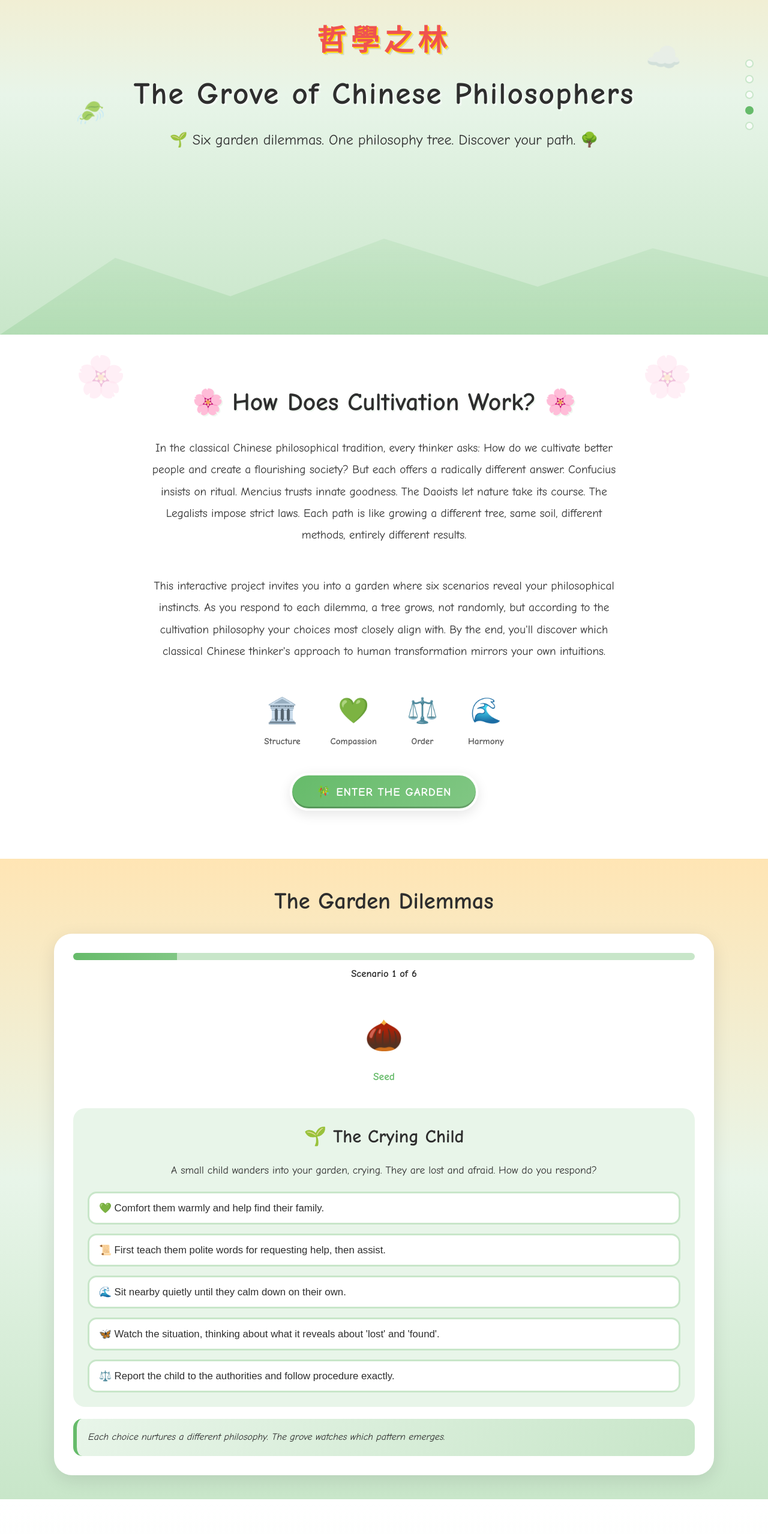
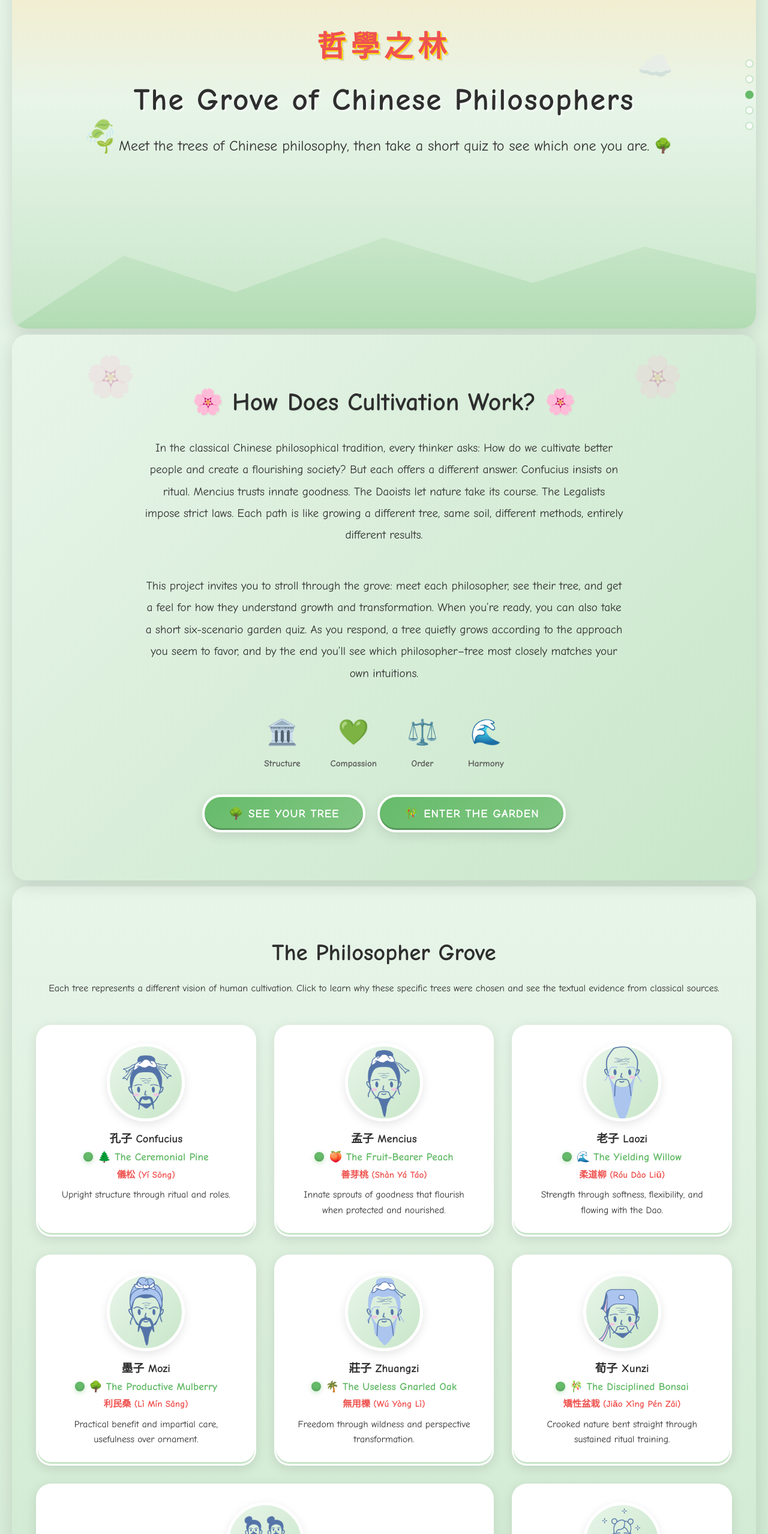
Before and after one commit to LotusNasser1/GENED1090-Final-Project, a plain HTML site: page index.html in a window 1280 px wide. Shown: the part 242-2800 px from the top of the page at 60% size. Drawn offline with Linux system fonts and the light colour scheme.

Commit message:
intro update

```diff
--- a/index.html
+++ b/index.html
@@ -16,7 +16,9 @@
                 <div class="chinese-title">哲學之林</div>
                 <h1 class="title">The Grove of Chinese Philosophers</h1>
             </div>
-            <p class="subtitle">🌱 Six garden dilemmas. One philosophy tree. Discover your path. 🌳</p>
+            <p class="subtitle">
+              🌱 Meet the trees of Chinese philosophy, then take a short quiz to see which one you are. 🌳
+            </p>
         </div>
         <div class="floating-elements">
             <div class="floating-leaf">🍃</div>
@@ -32,9 +34,9 @@
     <nav class="scroll-dots" aria-label="Section navigation">
         <button class="scroll-dot active" data-target="#hero" aria-label="Hero"></button>
         <button class="scroll-dot" data-target="#intro" aria-label="Intro"></button>
+        <button class="scroll-dot" data-target="#grove" aria-label="Grove"></button>
         <button class="scroll-dot" data-target="#quiz" aria-label="Quiz"></button>
         <button class="scroll-dot" data-target="#results" aria-label="Results"></button>
-        <button class="scroll-dot" data-target="#grove" aria-label="Grove"></button>
     </nav>
 
     <!-- Introduction Section -->
@@ -43,16 +45,16 @@
             <h2>🌸 How Does Cultivation Work? 🌸</h2>
             <p class="intro-text">
                 In the classical Chinese philosophical tradition, every thinker asks: How do we cultivate
-                better people and create a flourishing society? But each offers a radically different answer.
+                better people and create a flourishing society? But each offers a different answer.
                 Confucius insists on ritual. Mencius trusts innate goodness. The Daoists let
                 nature take its course. The Legalists impose strict laws. Each path is like growing a different
                 tree, same soil, different methods, entirely different results.
             </p>
             <p class="intro-text">
-                This interactive project invites you into a garden where six scenarios reveal your
-                philosophical instincts. As you respond to each dilemma, a tree grows, not randomly, but according
-                to the cultivation philosophy your choices most closely align with. By the end, you'll discover
-                which classical Chinese thinker's approach to human transformation mirrors your own intuitions.
+                This project invites you to stroll through the grove: meet each philosopher, see their tree, and get a feel for how
+                they understand growth and transformation. When you’re ready, you can also take a short six-scenario garden quiz.
+                As you respond, a tree quietly grows according to the approach you seem to favor, and by the end you’ll see which
+                philosopher–tree most closely matches your own intuitions.
             </p>
             <div class="intro-icons">
                 <div class="intro-icon">🏛️<br><small>Structure</small></div>
@@ -60,81 +62,13 @@
                 <div class="intro-icon">⚖️<br><small>Order</small></div>
                 <div class="intro-icon">🌊<br><small>Harmony</small></div>
             </div>
-            <button class="btn-primary intro-start-btn" onclick="scrollToQuiz()">
-            🎋 Enter the Garden
-        </button>
-        </div>
-    </section>
-
-    <!-- QUIZ / STORY SECTION -->
-    <section id="quiz" class="story-section">
-        <div class="container">
-             <h2 class="quiz-title">The Garden Dilemmas</h2>
-            <div class="story-area">
-                <!-- Progress Indicator -->
-                <div class="story-progress">
-                    <div class="progress-bar">
-                        <div class="progress-fill" id="progress-fill"></div>
-                    </div>
-                    <p class="progress-text">
-                        Scenario <span id="scenario-number">1</span> of <span id="scenario-total">6</span>
-                    </p>
-                </div>
-
-                <!-- Tree Visual (emoji growth) -->
-                <div class="story-tree-container">
-                    <div id="story-tree-display" class="story-tree-display">🌰</div>
-                    <p class="tree-stage-label" id="tree-stage-label">Seed</p>
-                </div>
-
-                <!-- Scenario Content -->
-                <div class="scenario-box">
-                    <h2 class="scenario-title" id="scenario-title"></h2>
-                    <p class="scenario-text" id="scenario-text"></p>
-
-                    <div class="choices-container" id="choices-container">
-                        <!-- Choices injected by JS -->
-                    </div>
-                </div>
-
-                <!-- Philosophy Insight -->
-                <div class="story-insight" id="story-insight">
-                    <p>Each choice nurtures a different philosophy. The grove watches which pattern emerges.</p>
-                </div>
-            </div>
-        </div>
-    </section>
-
-    <!-- RESULTS SECTION -->
-    <section id="results" class="results-section hidden">
-        <div class="container">
-            <div class="results-area">
-                <h1 class="results-title">Your Philosophy Tree Has Grown!</h1>
-
-                <div class="results-tree-container">
-                    <!-- FINAL PHILOSOPHER TREE IMAGE -->
-                    <img id="results-tree-image" src="" alt="Final tree" class="results-tree">
-                </div>
-
-                <div class="results-content">
-                    <h2 id="results-philosophy-name"></h2>
-                    <p id="results-philosophy-type" class="results-type"></p>
-                    <p id="results-tree-chinese" class="results-chinese"></p>
-
-                    <div class="results-explanation">
-                        <p id="results-explanation-text"></p>
-                    </div>
-
-                    <div class="results-breakdown">
-                        <h3>Your Journey Through the Garden:</h3>
-                        <div id="choice-summary"></div>
-                    </div>
-
-                    <div class="results-buttons">
-                        <button class="btn-primary" onclick="restartQuiz()">🌱 Cultivate Again</button>
-                        <button class="btn-secondary" onclick="scrollToGrove()">🌳 Explore All Philosophers</button>
-                    </div>
-                </div>
+            <div class="intro-buttons">
+                <button class="btn-primary" onclick="scrollToSection('#quiz', true)">
+                    🌳 See Your Tree
+                </button>
+                <button class="btn-primary" onclick="scrollToSection('#grove', true)">
+                    🎋 Enter the Garden
+                </button>
             </div>
         </div>
     </section>
@@ -273,7 +207,7 @@
         </div>
     </section>
 
-    <!-- PHILOSOPHER DETAIL SECTION (dynamic) -->
+    <!-- PHILOSOPHER DETAIL SECTION  -->
     <section id="philosopher-detail" class="detail-section hidden">
         <div class="container">
             <button class="btn-back" onclick="hideDetail()">← Back to Grove</button>
@@ -291,6 +225,80 @@
             </div>
         </div>
     </section>
+
+    <!-- QUIZ / STORY SECTION -->
+    <section id="quiz" class="story-section">
+        <div class="container">
+             <h2 class="quiz-title">The Garden Dilemmas</h2>
+            <div class="story-area">
+                <!-- Progress Indicator -->
+                <div class="story-progress">
+                    <div class="progress-bar">
+                        <div class="progress-fill" id="progress-fill"></div>
+                    </div>
+                    <p class="progress-text">
+                        Scenario <span id="scenario-number">1</span> of <span id="scenario-total">6</span>
+                    </p>
+                </div>
+
+                <!-- Tree Visual (emoji growth) -->
+                <div class="story-tree-container">
+                    <div id="story-tree-display" class="story-tree-display">🌰</div>
+                    <p class="tree-stage-label" id="tree-stage-label">Seed</p>
+                </div>
+
+                <!-- Scenario Content -->
+                <div class="scenario-box">
+                    <h2 class="scenario-title" id="scenario-title"></h2>
+                    <p class="scenario-text" id="scenario-text"></p>
+
+                    <div class="choices-container" id="choices-container">
+                        <!-- Choices injected by JS -->
+                    </div>
+                </div>
+
+                <!-- Philosophy Insight -->
+                <div class="story-insight" id="story-insight">
+                    <p>Each choice nurtures a different philosophy. The grove watches which pattern emerges.</p>
+                </div>
+            </div>
+        </div>
+    </section>
+
+    <!-- RESULTS SECTION -->
+    <section id="results" class="results-section hidden">
+        <div class="container">
+            <div class="results-area">
+                <h1 class="results-title">Your Philosophy Tree Has Grown!</h1>
+
+                <div class="results-tree-container">
+                    <!-- FINAL PHILOSOPHER TREE IMAGE -->
+                    <img id="results-tree-image" src="" alt="Final tree" class="results-tree">
+                </div>
+
+                <div class="results-content">
+                    <h2 id="results-philosophy-name"></h2>
+                    <p id="results-philosophy-type" class="results-type"></p>
+                    <p id="results-tree-chinese" class="results-chinese"></p>
+
+                    <div class="results-explanation">
+                        <p id="results-explanation-text"></p>
+                    </div>
+
+                    <div class="results-breakdown">
+                        <h3>Your Journey Through the Garden:</h3>
+                        <div id="choice-summary"></div>
+                    </div>
+
+                    <div class="results-buttons">
+                        <button class="btn-primary" onclick="restartQuiz()">🌱 Cultivate Again</button>
+                        <button class="btn-secondary" onclick="scrollToGrove()">🌳 Explore All Philosophers</button>
+                    </div>
+                </div>
+            </div>
+        </div>
+    </section>
+
 
     <!-- Footer -->
     <footer class="footer">
--- a/script.js
+++ b/script.js
@@ -1,9 +1,6 @@
-// small helper
 const clamp = (v, min, max) => Math.max(min, Math.min(max, v));
 
-// ========================================
 // PHILOSOPHER DEFINITIONS WITH EVIDENCE
-// ========================================
 const PHILOSOPHERS = {
     confucius: {
         id: "confucius",
@@ -168,9 +165,7 @@ const TREE_STAGES = [
     { label: "Full Philosophy Tree", emoji: "🌳🏛️" }
 ];
 
-// ========================================
-// SCENARIOS (6 total)
-// ========================================
+// SCENARIOS
 const SCENARIOS = [
     {
         title: "🌱 The Crying Child",
@@ -451,9 +446,8 @@ const SCENARIOS = [
     }
 ];
 
-// ========================================
+
 // STATE
-// ========================================
 let currentScenario = 0;
 let philosophyScores = {
     confucius: 0,
@@ -467,13 +461,12 @@ let philosophyScores = {
 };
 let choiceHistory = [];
 
-// ========================================
+
 // SCROLL NAVIGATION
-// ========================================
-function scrollToSection(selector) {
+function scrollToSection(selector, smooth = false) {
     const section = document.querySelector(selector);
     if (section) {
-        section.scrollIntoView({ behavior: "smooth" });
+        section.scrollIntoView({ behavior: smooth ? "smooth" : "auto" });
     }
 }
 
@@ -485,9 +478,7 @@ function scrollToGrove() {
     scrollToSection("#grove");
 }
 
-// ========================================
 // QUIZ LOGIC
-// ========================================
 function startQuiz() {
     currentScenario = 0;
     philosophyScores = {
@@ -611,11 +602,9 @@ function restartQuiz() {
     scrollToSection("#quiz");
 }
 
-// ========================================
+
 // PHILOSOPHER CARDS & DETAIL VIEW
-// ========================================
 function showDetail(philId) {
-    // map shang/hanfei to their own data if you have them separately
     let phil = PHILOSOPHERS[philId];
     if (!phil) phil = PHILOSOPHERS.legalist;
 
@@ -624,7 +613,6 @@ function showDetail(philId) {
     document.getElementById("detail-chinese").textContent = phil.chineseTree;
     document.getElementById("detail-description").textContent = phil.description;
 
-    // Add the evidence sections
     const extraDiv = document.getElementById("detail-extra");
     extraDiv.innerHTML = `
         <div class="evidence-section">
@@ -658,17 +646,16 @@ function selectPhilosopher(id) {
     showDetail(id);
 }
 
-// ========================================
+
 // SCROLL DOTS
-// ========================================
 function updateScrollDots() {
-    const sections = ["#hero", "#intro", "#quiz", "#results", "#grove"];
+    const sections = ["#hero", "#intro", "#grove", "#quiz", "#results"];
     let currentIndex = 0;
     const scrollPosition = window.scrollY + window.innerHeight / 2;
 
     sections.forEach((selector, index) => {
         const section = document.querySelector(selector);
-        if (section && scrollPosition >= section.offsetTop) {
+        if (section && !section.classList.contains('hidden') && scrollPosition >= section.offsetTop) {
             currentIndex = index;
         }
     });
@@ -683,17 +670,20 @@ function updateScrollDots() {
 }
 
 window.addEventListener("scroll", updateScrollDots);
+window.addEventListener("load", updateScrollDots);
 
 document.querySelectorAll(".scroll-dot").forEach(dot => {
     dot.addEventListener("click", function() {
         const target = this.getAttribute("data-target");
-        scrollToSection(target);
+        const targetSection = document.querySelector(target);
+        if (targetSection && !targetSection.classList.contains('hidden')) {
+            scrollToSection(target);
+        }
     });
 });
 
-// ========================================
+
 // PHILOSOPHER CARD CLICKS
-// ========================================
 document.querySelectorAll(".philosopher-card").forEach(card => {
     card.addEventListener("click", (e) => {
         // Prevent triggering if clicking on a mini-card
@@ -704,9 +694,8 @@ document.querySelectorAll(".philosopher-card").forEach(card => {
     });
 });
 
-// ========================================
+
 // INITIALIZE
-// ========================================
 document.addEventListener("DOMContentLoaded", () => {
     startQuiz();
     updateScrollDots();
--- a/styles.css
+++ b/styles.css
@@ -23,10 +23,13 @@
 
 body {
     font-family: 'Comic Sans MS', 'Arial Rounded MT Bold', 'Helvetica Rounded', sans-serif;
-    background-color: var(--white);
+    background: linear-gradient(135deg, #E8F5E9 0%, #C8E6C9 100%);
     color: var(--text-dark);
     line-height: 1.6;
     overflow-x: hidden;
+    overflow-y: scroll;
+    scroll-snap-type: y mandatory;
+    padding: 20px 0;
 }
 
 .hidden {
@@ -42,12 +45,16 @@ body {
 /* Hero */
 .hero {
     position: relative;
-    min-height: 100vh;
+    min-height: 95vh;
     background: linear-gradient(180deg, #FFE5B4 0%, var(--light-green) 50%, var(--baby-green) 100%);
     display: flex;
     align-items: center;
     justify-content: center;
     overflow: hidden;
+    scroll-snap-align: start;
+    margin: 10px 20px;
+    border-radius: 25px;
+    box-shadow: 0 8px 30px rgba(0, 0, 0, 0.12);
 }
 
 .mountain-bg {
@@ -222,22 +229,33 @@ body {
 
 /* Intro */
 .intro-section {
-    min-height: 100vh;           /* fill at least one full screen */
+    min-height: 95vh;
     padding: 80px 0;
-    background: var(--white);
+    background: linear-gradient(135deg, var(--light-green) 0%, var(--baby-green) 100%);
     text-align: center;
     position: relative;
-    display: flex;               /* center content vertically */
+    display: flex;
     align-items: center;
+    scroll-snap-align: start;
+    margin: 10px 20px;
+    border-radius: 25px;
+    box-shadow: 0 8px 30px rgba(0, 0, 0, 0.12);
 }
 
 .intro-section .container {
     width: 100%;
 }
 
-/* small spacing tweak for the new button */
-.intro-start-btn {
+.intro-buttons {
+    display: flex;
+    gap: 20px;
+    justify-content: center;
     margin-top: 2.5rem;
+    flex-wrap: wrap;
+}
+
+.intro-buttons .btn-primary {
+    min-width: 200px;
 }
 
 
@@ -303,9 +321,13 @@ body {
 
 /* QUIZ / STORY */
 .story-section {
-    min-height: 100vh;
+    min-height: 95vh;
     padding: 60px 0;
-    background: linear-gradient(135deg, #FFE5B4 0%, var(--light-green) 100%);
+    background: linear-gradient(135deg, var(--baby-green) 0%, var(--light-green) 100%);
+    scroll-snap-align: start;
+    margin: 10px 20px;
+    border-radius: 25px;
+    box-shadow: 0 8px 30px rgba(0, 0, 0, 0.12);
 }
 
 .story-area {
@@ -442,12 +464,16 @@ body {
 
 /* RESULTS */
 .results-section {
-    min-height: 100vh;
+    min-height: 95vh;
     padding: 60px 0;
-    background: linear-gradient(135deg, #FFE5B4 0%, var(--light-green) 100%);
+    background: linear-gradient(135deg, var(--baby-green) 0%, var(--light-green) 100%);
     display: flex;
     align-items: center;
     justify-content: center;
+    scroll-snap-align: start;
+    margin: 10px 20px;
+    border-radius: 25px;
+    box-shadow: 0 8px 30px rgba(0, 0, 0, 0.12);
 }
 
 .results-area {
@@ -535,8 +561,13 @@ body {
 
 /* Grove Section */
 .grove-section {
+    min-height: 95vh;
     padding: 80px 0;
-    background: linear-gradient(180deg, var(--white) 0%, var(--light-green) 100%);
+    background: linear-gradient(180deg, var(--light-green) 0%, var(--baby-green) 100%);
+    scroll-snap-align: start;
+    margin: 10px 20px;
+    border-radius: 25px;
+    box-shadow: 0 8px 30px rgba(0, 0, 0, 0.12);
 }
 
 .grove-section h2 {
@@ -636,8 +667,13 @@ body {
 
 /* Detail Section */
 .detail-section {
+    min-height: 95vh;
     padding: 70px 0;
     background: linear-gradient(135deg, var(--light-green), var(--baby-green));
+    scroll-snap-align: start;
+    margin: 10px 20px;
+    border-radius: 25px;
+    box-shadow: 0 8px 30px rgba(0, 0, 0, 0.12);
 }
 
 .detail-area {
```
Also changed, not shown: sources.html (+0 -2 lines), 4 other files.
